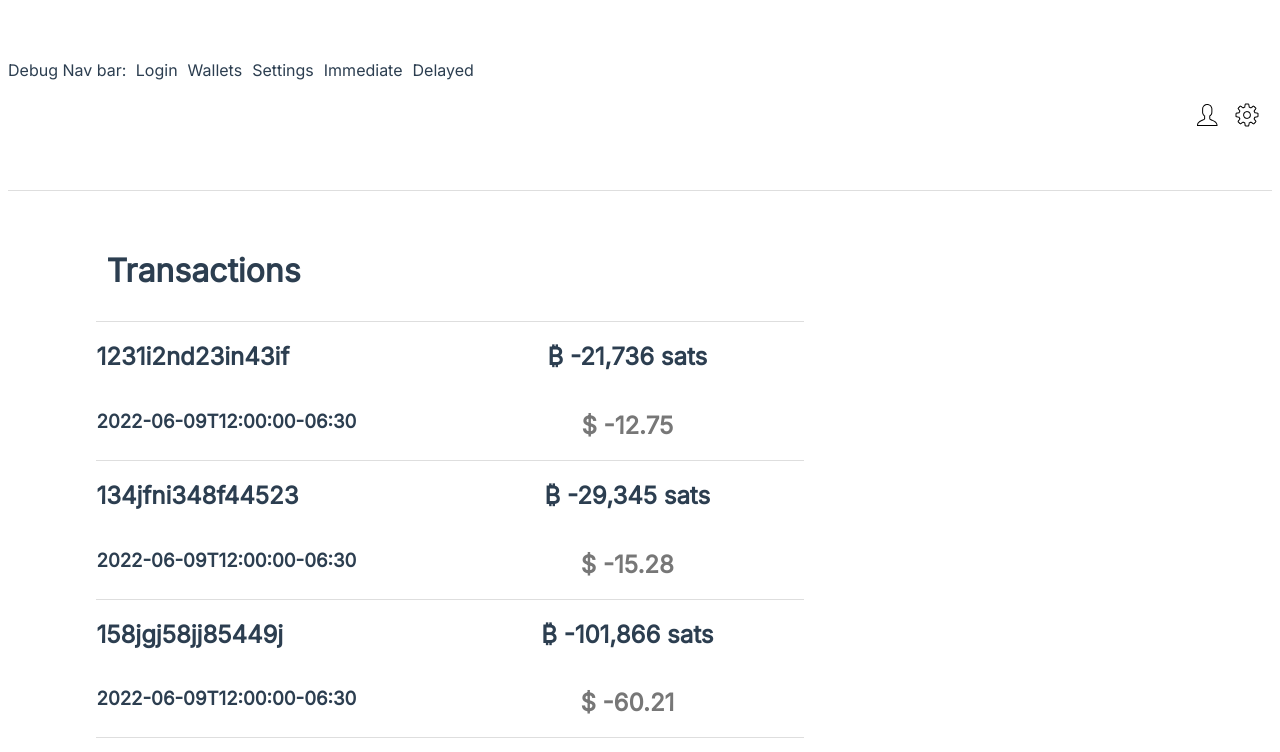
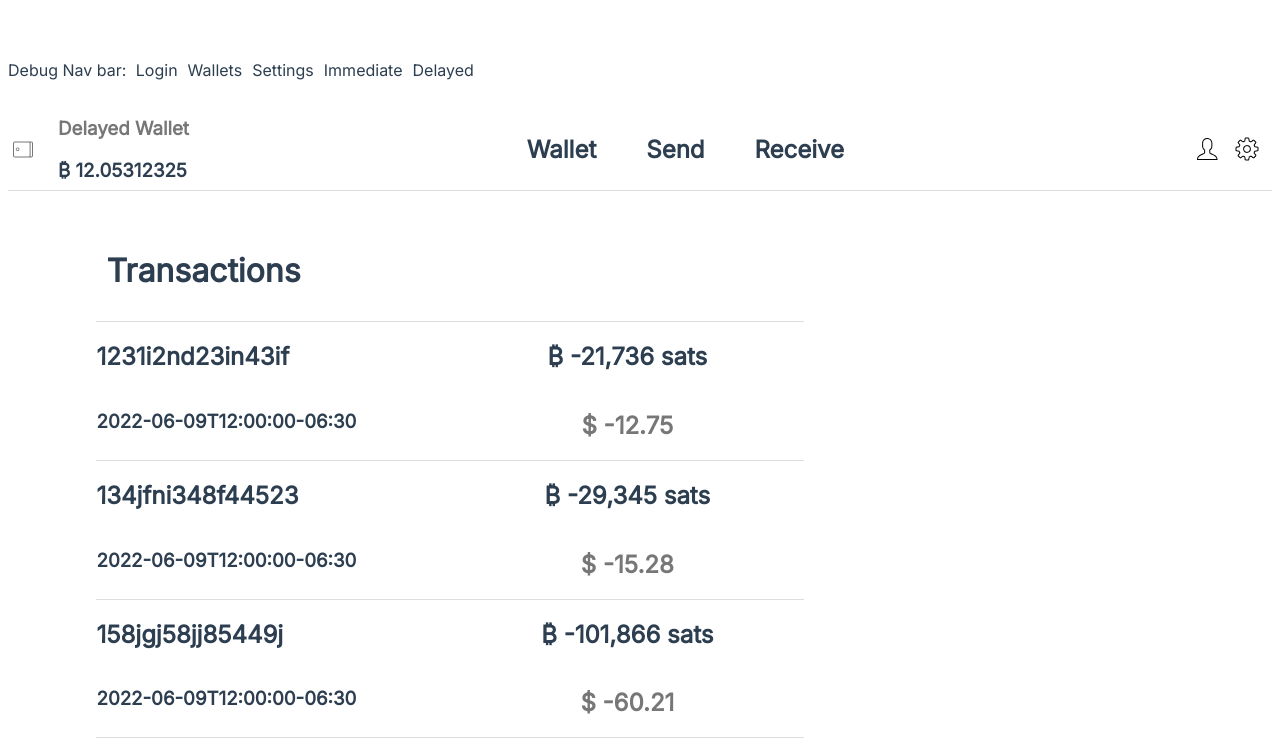
Before and after one commit to epiccurious/arctica-frontend, a Vue app: page /wallets/delayed in a window 1280 px wide. Shown: the top 752 px of the page. Built offline with nearby package versions, Linux system fonts and the light colour scheme.

Commit message:
refactored nav into 3 different nav components rather than trying to conditionally render

```diff
--- a/src/components/Nav.vue
+++ b/src/components/Nav.vue
@@ -1,38 +1,9 @@
 <template>
 <header>
     <div id="nav_container">
-        <div id="menu_container">
-            <div v-if="immediate == true" class="wallet_overview">
-                    <img src="@/assets/Wallet.png"/>
-                    <div class="description_balance">
-                    <h3 class="description">Immediate Wallet</h3>
-                    <h3 class="balance">₿ 0.27847100</h3>
-                    </div>
-            </div>
-            <div v-else-if="delayed == true" class="wallet_overview">
-                    <img src="@/assets/Wallet.png"/>
-                    <div class="description_balance">
-                    <h3 class="description">Delayed Wallet</h3>
-                    <h3 class="balance">₿ 0.27847100</h3>
-                    </div>
-            </div>
-            <div v-else class="spaceholder">
-            </div>
-
-            <div v-if="immediate == true" class="middle_menu">
-                <h2 class="wallet_tab">Wallet</h2> <h2 class="send_tab">Send</h2>  <h2 class="receive_tab">Receive</h2>
-            </div>
-
-            <div v-else-if="delayed == true" class="middle_menu">
-                <h2>Wallet Send Receive</h2>
-            </div>
-
-            <div v-else class="spaceholder">
-            </div>
-            <div id="icon_container">
-                <router-link onclick="immediate=false" class="icons" :to="{ name: 'dashboard' }"><img src="@/assets/wallets.png"></router-link>
-                <router-link class="icons" :to="{ name: 'settings' }"><img src="@/assets/settings.png"></router-link>
-            </div>
+        <div id="icon_container">
+            <router-link class="icons" :to="{ name: 'dashboard' }"><img src="@/assets/wallets.png"></router-link>
+            <router-link class="icons" :to="{ name: 'settings' }"><img src="@/assets/settings.png"></router-link>
         </div>
     </div>
 </header>
@@ -40,10 +11,6 @@
 
 <!-- Todo:
 -update icon image above to dynamically show current page selected
--conditionally render wallet selected in top left when within a wallet (immediate or delayed)
--conditionally render wallet/send/receieve in the middle when within a wallet (immedate or delayed)
--update middle menu to dynamically show current page selected
--hook up routes to middle menu links
  -->
 
 <script>
@@ -72,37 +39,7 @@ export default{
     border-color: #DEDEDE;
     margin-top:10px;
 }
-#menu_container{
-    display:flex;
-    flex-direction: row;
-    justify-content:space-between;
-    align-items: center;
-    align-content:center;
-}
-.spaceholder{
-    width:50%;
-}
-.wallet_overview{
-    display:flex;
-    flex-direction: row;
-    /* width:50%; */
-}
-.middle_menu{
-    display:flex;
-    flex-direction: row;
-}
-.wallet_tab{
-    padding:25px;
-}
-.send_tab{
-    padding:25px;
-}
-.receive_tab{
-    padding:25px;
-}
-.description_balance{
-    padding-left: 20px;
-}
+
 #icon_container{
     display:flex;
     flex-direction: row;
@@ -114,10 +51,4 @@ export default{
     display:flex;
     padding: 5px;
 }
-img{
-    align-self: center;
-}
-.description{
-    color: #777777;
-}
 </style>
--- /dev/null
+++ b/src/components/NavDelayed.vue
@@ -0,0 +1,95 @@
+<template>
+<header>
+    <div id="nav_container">
+        <div id="menu_container">
+            <div class="wallet_overview">
+                    <img src="@/assets/Wallet.png"/>
+                    <div class="description_balance">
+                    <h3 class="description">Delayed Wallet</h3>
+                    <h3 class="balance">₿ 12.05312325</h3>
+                    </div>
+            </div>
+
+            <div class="middle_menu">
+                <h2 class="wallet_tab">Wallet</h2> <h2 class="send_tab">Send</h2>  <h2 class="receive_tab">Receive</h2>
+            </div>
+
+            <div id="icon_container">
+                <router-link class="icons" :to="{ name: 'dashboard' }"><img src="@/assets/wallets.png"></router-link>
+                <router-link class="icons" :to="{ name: 'settings' }"><img src="@/assets/settings.png"></router-link>
+            </div>
+        </div>
+    </div>
+</header>
+</template>
+
+
+<script>
+import { RouterView, RouterLink } from "vue-router";
+{
+  RouterView;
+  RouterLink
+}
+
+export default{
+    name: 'NavDelayed',
+    props: {},
+    methods: {},
+}
+</script>
+
+<style scoped>
+#nav_container{
+    width:100%;
+    height: 100px;
+    border-style: solid;
+    border-width: 0px 0px 1px 0px;
+    border-color: #DEDEDE;
+    margin-top:10px;
+}
+#menu_container{
+    display:flex;
+    flex-direction: row;
+    justify-content:space-between;
+    align-items: center;
+    align-content:center;
+}
+.wallet_overview{
+    display:flex;
+    flex-direction: row;
+    /* width:50%; */
+}
+.middle_menu{
+    display:flex;
+    flex-direction: row;
+}
+.wallet_tab{
+    padding:25px;
+}
+.send_tab{
+    padding:25px;
+}
+.receive_tab{
+    padding:25px;
+}
+.description_balance{
+    padding-left: 20px;
+}
+#icon_container{
+    display:flex;
+    flex-direction: row;
+    justify-content: flex-end;
+    padding:5px;
+}
+
+.icons{
+    display:flex;
+    padding: 5px;
+}
+img{
+    align-self: center;
+}
+.description{
+    color: #777777;
+}
+</style>
--- /dev/null
+++ b/src/components/NavImmediate.vue
@@ -0,0 +1,99 @@
+<template>
+<header>
+    <div id="nav_container">
+        <div id="menu_container">
+            <div class="wallet_overview">
+                    <img src="@/assets/Wallet.png"/>
+                    <div class="description_balance">
+                    <h3 class="description">Immediate Wallet</h3>
+                    <h3 class="balance">₿ 0.27847100</h3>
+                    </div>
+            </div>
+
+            <div class="middle_menu">
+                <h2 class="wallet_tab">Wallet</h2> <h2 class="send_tab">Send</h2>  <h2 class="receive_tab">Receive</h2>
+            </div>
+
+            <div id="icon_container">
+                <router-link class="icons" :to="{ name: 'dashboard' }"><img src="@/assets/wallets.png"></router-link>
+                <router-link class="icons" :to="{ name: 'settings' }"><img src="@/assets/settings.png"></router-link>
+            </div>
+        </div>
+    </div>
+</header>
+</template>
+
+
+<!-- Todo:
+-update middle menu to dynamically show current page selected
+-hook up routes to middle menu links -->
+
+<script>
+import { RouterView, RouterLink } from "vue-router";
+{
+  RouterView;
+  RouterLink
+}
+
+export default{
+    name: 'NavImmediate',
+    props: {},
+    methods: {},
+}
+</script>
+
+<style scoped>
+#nav_container{
+    width:100%;
+    height: 100px;
+    border-style: solid;
+    border-width: 0px 0px 1px 0px;
+    border-color: #DEDEDE;
+    margin-top:10px;
+}
+#menu_container{
+    display:flex;
+    flex-direction: row;
+    justify-content:space-between;
+    align-items: center;
+    align-content:center;
+}
+.wallet_overview{
+    display:flex;
+    flex-direction: row;
+    /* width:50%; */
+}
+.middle_menu{
+    display:flex;
+    flex-direction: row;
+}
+.wallet_tab{
+    padding:25px;
+}
+.send_tab{
+    padding:25px;
+}
+.receive_tab{
+    padding:25px;
+}
+.description_balance{
+    padding-left: 20px;
+}
+#icon_container{
+    display:flex;
+    flex-direction: row;
+    justify-content: flex-end;
+    padding:5px;
+}
+
+.icons{
+    display:flex;
+    padding: 5px;
+}
+img{
+    align-self: center;
+}
+.description{
+    color: #777777;
+}
+</style>
--- a/src/views/delayed/Transactions.vue
+++ b/src/views/delayed/Transactions.vue
@@ -1,6 +1,6 @@
 <template>
   <div class="page">
-    <Nav />
+    <NavDelayed />
       <div class="dashboard">
         <div class="head_container">
           <h1>Transactions</h1>
@@ -21,12 +21,12 @@
 
 
 <script>
-import Nav from '@/components/Nav'
+import NavDelayed from '@/components/NavDelayed'
 
 export default {
   name: 'delayed',
   components: {
-    Nav
+    NavDelayed
   },
   data() {
       return{
--- a/src/views/immediate/Transactions.vue
+++ b/src/views/immediate/Transactions.vue
@@ -1,6 +1,6 @@
 <template>
   <div class="page">
-    <Nav />
+    <NavImmediate />
       <div class="dashboard">
         <div class="head_container">
           <h1>Transactions</h1>
@@ -23,12 +23,12 @@
 
 
 <script>
-import Nav from '@/components/Nav'
+import NavImmediate from '@/components/NavImmediate'
 
 export default {
   name: 'immediate',
   components: {
-    Nav
+    NavImmediate
   },
   data() {
       return{
```
